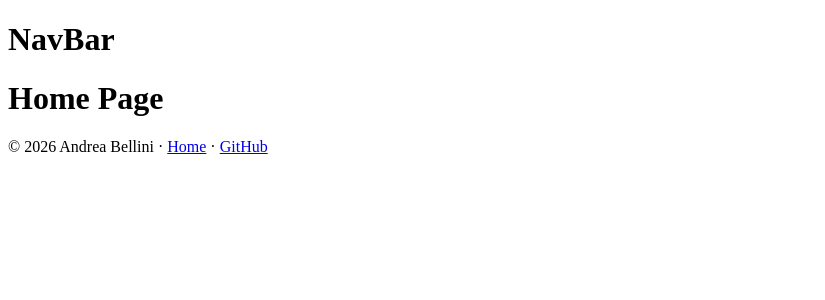
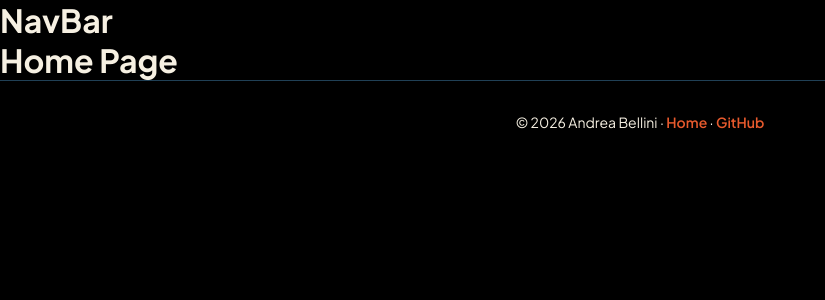
Before and after one commit to vertigo1919/headless-press-api-frontend, a React (Vite) app: page / in a window 1280 px wide. Shown: the top 300 px of the page, without its empty margins (0-825 px from the left). Built offline with nearby package versions, Linux system fonts and the light colour scheme.

Commit message:
add basic styling

```diff
--- a/index.html
+++ b/index.html
@@ -4,8 +4,15 @@
     <meta charset="UTF-8" />
     <link rel="icon" type="image/png" href="/favicon.png" sizes="32x32" />
     <meta name="viewport" content="width=device-width, initial-scale=1.0" />
+    <link rel="preconnect" href="https://fonts.googleapis.com" />
+    <link rel="preconnect" href="https://fonts.gstatic.com" crossorigin />
+    <link
+      href="https://fonts.googleapis.com/css2?family=Plus+Jakarta+Sans:wght@400;500;600;700&display=swap"
+      rel="stylesheet"
+    />
     <title>PressIt</title>
   </head>
+
   <body>
     <div id="root"></div>
     <script type="module" src="/src/main.jsx"></script>
--- a/src/index.css
+++ b/src/index.css
@@ -13,11 +13,74 @@
 /* RESET
      ============================================ */
 
+* {
+  box-sizing: border-box;
+  margin: 0;
+  padding: 0;
+}
+
 /* TYPOGRAPHY
      ============================================ */
+     body,
+     input,
+     button,
+     textarea,
+     select {
+       font-family: 'Plus Jakarta Sans', system-ui, sans-serif;
+       /* Improves font rendering on macOS/iOS */
+       -webkit-font-smoothing: antialiased;
+       /* Improves font rendering on Firefox/macOS */
+       -moz-osx-font-smoothing: grayscale;
+     }
 
+     body {
+       background-color: var(--color-bg);
+       color: var(--color-off-white);
+       /* Ensures footer stays at bottom */
+       display: flex;
+       flex-direction: column;
+       min-height: 100vh;
+     }
+}
 /*LAYOUT
      ============================================ */
 
 /* COMPONENTS
      ============================================ */
+/* COMPONENTS
+     ============================================ */
+
+main {
+  /* Expands to fill space between NavBar and Footer */
+  flex: 1;
+}
+
+/* COMPONENTS
+   ============================================ */
+   .footer {
+     background-color: var(--color-bg);
+     /* Uses navy variable for subtle separation */
+     border-top: 1px solid var(--color-navy);
+     padding: 2rem 1rem;
+     /* Push to bottom of flex container */
+     margin-top: auto;
+     text-align: center;
+   }
+
+   .footer-text {
+     color: var(--color-off-white);
+     font-size: 0.875rem;
+   }
+
+   .footer-link {
+     color: var(--color-orange);
+     text-decoration: none;
+     font-weight: 600;
+     /* Smooth transition for hover effect */
+     transition: color 0.2s ease;
+   }
+
+   .footer-link:hover {
+     color: var(--color-cream);
+     text-decoration: underline;
+   }
```
